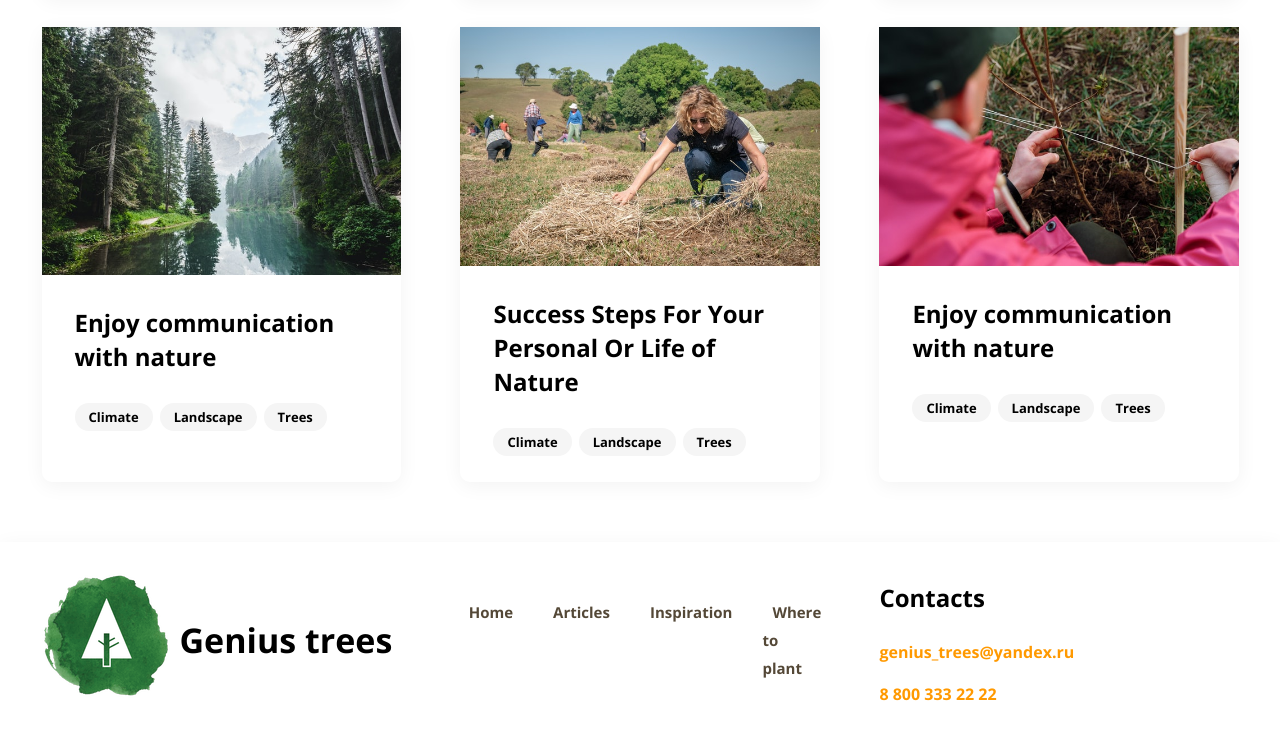
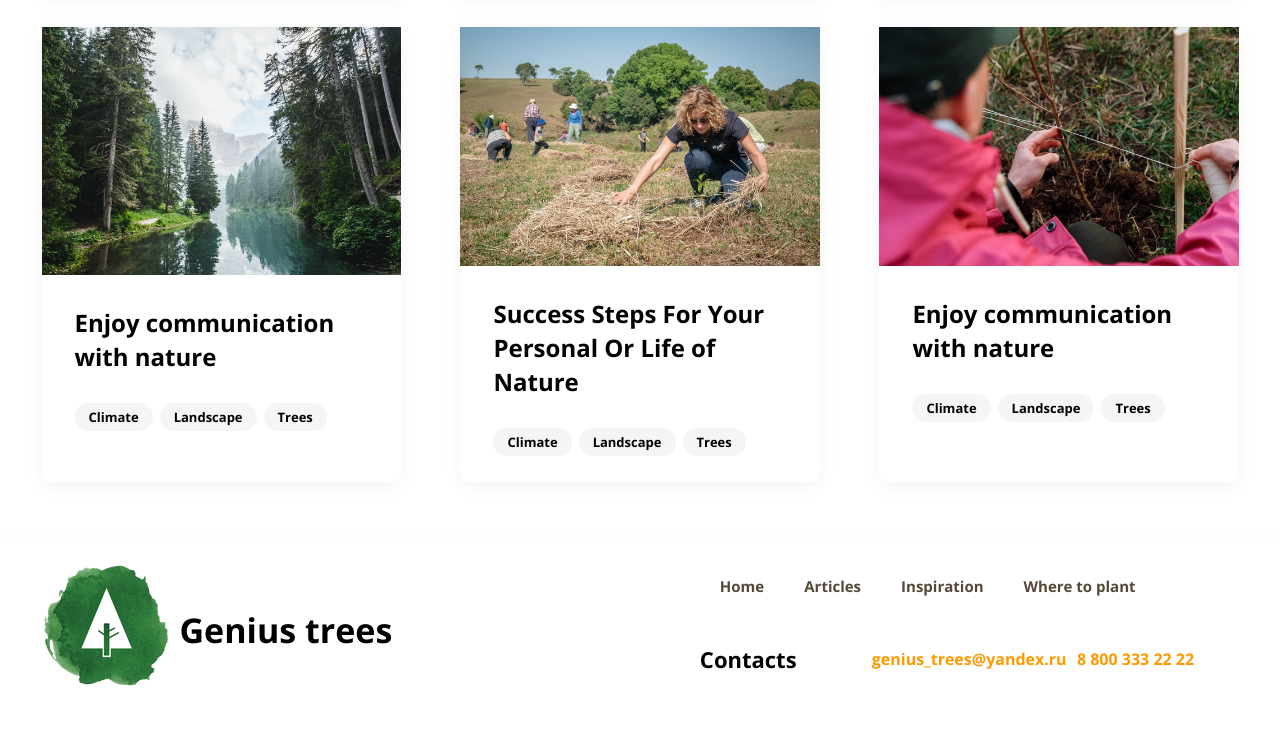
Before and after one commit to VladaPL/genius-trees, a React app: page / in a window 1280 px wide. Shown: the part 2187-2927 px from the top of the page. Built offline with nearby package versions, Linux system fonts and the light colour scheme.

Commit message:
fix: corect footer

```diff
--- a/src/components/app.js
+++ b/src/components/app.js
@@ -3,6 +3,10 @@ import React from "react";
 import { HeaderSection } from "./header";
 import { FooterSection } from "./footer";
 import { LandingPage } from "../index";
+
+import { InspirationPage } from "../pages/inspiration";
+
+import { BrowserRouter, Routes, Route } from "react-router-dom";
 
 export const App = () => {
   return (
--- a/src/components/footer.js
+++ b/src/components/footer.js
@@ -5,22 +5,23 @@ import { HeaderLogo, HeaderNavigation } from "./header";
 const FooterSection = () => {
   return (
     <header className="footer header">
-      <div className="wrapper layout-3-column header__wrapper">
+      <div className="wrapper layout-2-column header__wrapper">
         <HeaderLogo />
+        <div>
           <HeaderNavigation />
-        <div>
-          <h3>Contacts</h3>
-          <p className="contacts">
+          <div className="layout-3-column contacts header__wrapper">
+            <h4 className="contacts-item">Contacts</h4>
+            <div className="contacts-item">
               <a className="contacts-link" href="mailto:genius_trees@yandex.ru">
                 genius_trees@yandex.ru
               </a>
-          </p>
-          <p>
+            </div>
+            <div className="contacts-item">
               <a className="contacts-link" href="tel:+78003332222">
-              {" "}
                 8 800 333 22 22
               </a>
-          </p>
+            </div>
+          </div>
         </div>
       </div>
     </header>
--- a/src/pages/inspiration.js
+++ b/src/pages/inspiration.js
@@ -1,9 +1,9 @@
 import React from "react";
 
-const Inspiration = () => {
+const InspirationPage = () => {
   return (
     <div className="inspiration-page">Inspiration page</div>
   );
 };
 
-export {Inspiration};
+export {InspirationPage};
--- a/src/sass/base/_base.scss
+++ b/src/sass/base/_base.scss
@@ -39,6 +39,7 @@ h5 {
 }
 
 /*# sourceMappingURL=index.css.map */
+
 .contacts-link {
   color: $color-primary;
   text-decoration: none;
```
Also changed, not shown: src/pages/articles.js (added), src/pages/home.js (added), src/pages/where-plant.js (added). Lines whose indentation alone changed are shown as unchanged.
